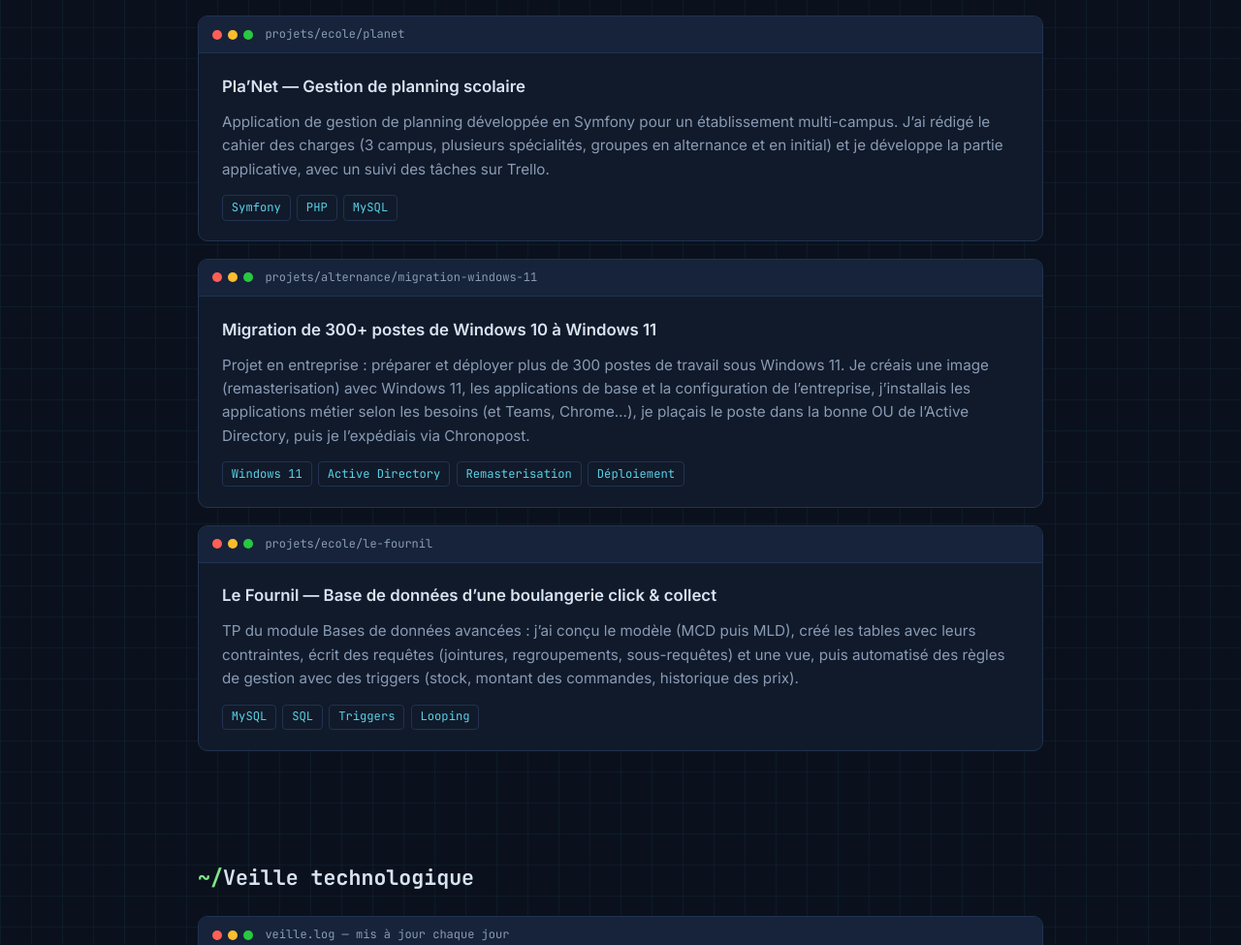
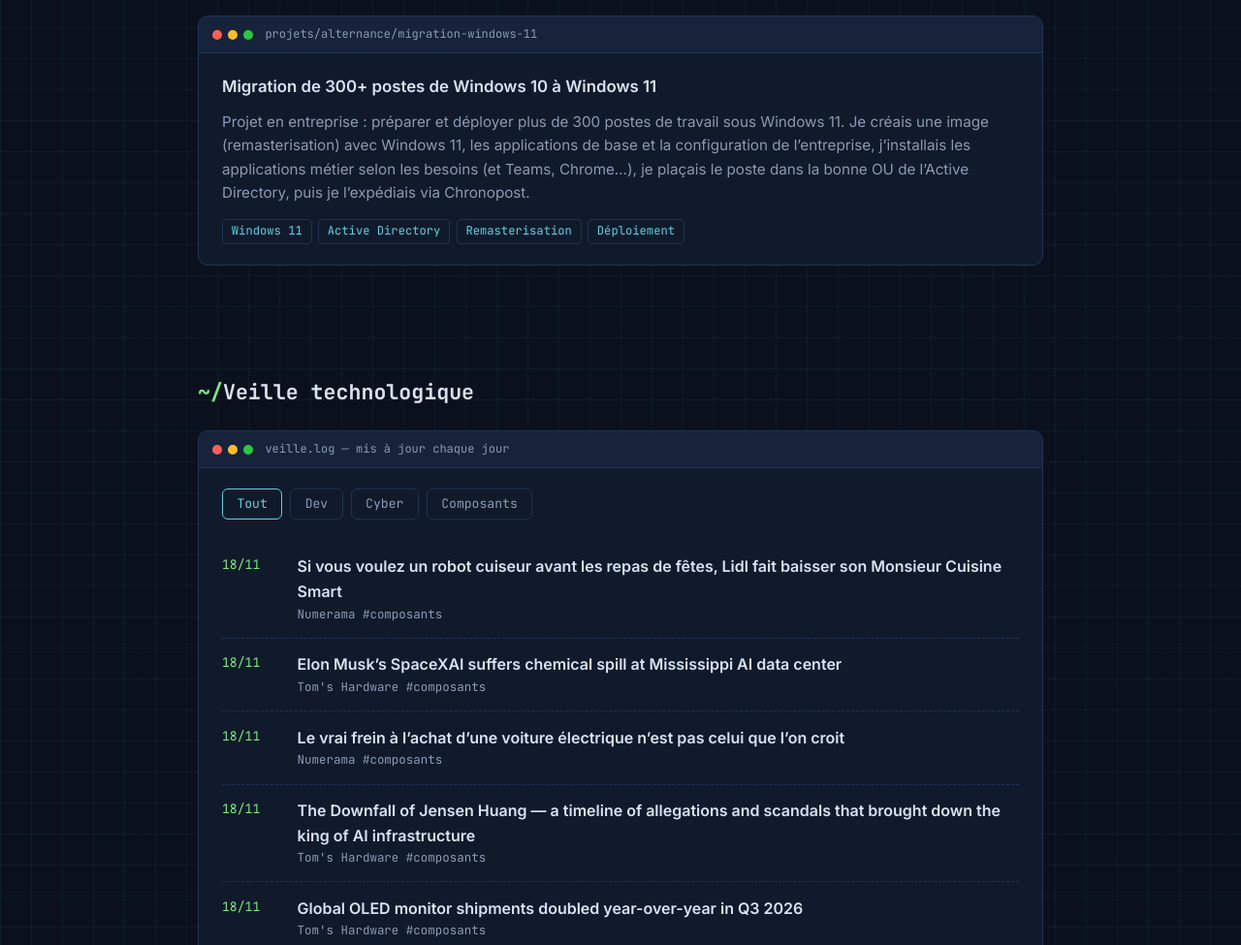
Before and after one commit to maxime7606/maxime7606.github.io, a plain HTML site: page index.html in a window 1280 px wide. Shown: the part 3044-4019 px from the top of the page at 97% size. Drawn offline with Linux system fonts and the light colour scheme.

Commit message:
Remove project entries for Pla’Net and Le Fournil
Removed references to 'Pla’Net' and 'Le Fournil' projects from the HTML.

```diff
--- a/index.html
+++ b/index.html
@@ -255,9 +255,9 @@
       <div class="win-bar">bloc-2/conception-et-developpement</div>
       <div class="win-body">
         <h3>Bloc 2 — Conception et développement d’applications</h3>
-        <p class="comp"><span>Concevoir et développer une solution applicative</span> <span class="refs"><a href="#projet-helpdesk">Helpdesk</a><a href="#projet-planet">Pla’Net</a></span></p>
+        <p class="comp"><span>Concevoir et développer une solution applicative</span> <span class="refs"><a href="#projet-helpdesk">Helpdesk</a></span></p>
         <p class="comp"><span>Assurer la maintenance corrective ou évolutive d’une solution applicative</span> <span class="refs"><a href="#projet-helpdesk">Helpdesk</a></span></p>
-        <p class="comp"><span>Gérer les données</span> <span class="refs"><a href="#projet-helpdesk">Helpdesk</a><a href="#projet-fournil">Le Fournil</a></span></p>
+        <p class="comp"><span>Gérer les données</span> <span class="refs"><a href="#projet-helpdesk">Helpdesk</a></span></p>
       </div>
     </div>
 
@@ -314,30 +314,12 @@
       </div>
     </article>
 
-    <article class="win" id="projet-planet" data-category="ecole">
-      <div class="win-bar">projets/ecole/planet</div>
-      <div class="win-body">
-        <h3>Pla’Net — Gestion de planning scolaire</h3>
-        <p>Application de gestion de planning développée en Symfony pour un établissement multi-campus. J’ai rédigé le cahier des charges (3 campus, plusieurs spécialités, groupes en alternance et en initial) et je développe la partie applicative, avec un suivi des tâches sur Trello.</p>
-        <div class="stack"><span>Symfony</span><span>PHP</span><span>MySQL</span></div>
-      </div>
-    </article>
-
     <article class="win" id="projet-win11" data-category="alternance">
       <div class="win-bar">projets/alternance/migration-windows-11</div>
       <div class="win-body">
         <h3>Migration de 300+ postes de Windows 10 à Windows 11</h3>
         <p>Projet en entreprise : préparer et déployer plus de 300 postes de travail sous Windows 11. Je créais une image (remasterisation) avec Windows 11, les applications de base et la configuration de l’entreprise, j’installais les applications métier selon les besoins (et Teams, Chrome…), je plaçais le poste dans la bonne OU de l’Active Directory, puis je l’expédiais via Chronopost.</p>
         <div class="stack"><span>Windows 11</span><span>Active Directory</span><span>Remasterisation</span><span>Déploiement</span></div>
-      </div>
-    </article>
-
-    <article class="win" id="projet-fournil" data-category="ecole">
-      <div class="win-bar">projets/ecole/le-fournil</div>
-      <div class="win-body">
-        <h3>Le Fournil — Base de données d’une boulangerie click &amp; collect</h3>
-        <p>TP du module Bases de données avancées : j’ai conçu le modèle (MCD puis MLD), créé les tables avec leurs contraintes, écrit des requêtes (jointures, regroupements, sous-requêtes) et une vue, puis automatisé des règles de gestion avec des triggers (stock, montant des commandes, historique des prix).</p>
-        <div class="stack"><span>MySQL</span><span>SQL</span><span>Triggers</span><span>Looping</span></div>
       </div>
     </article>
 
```
